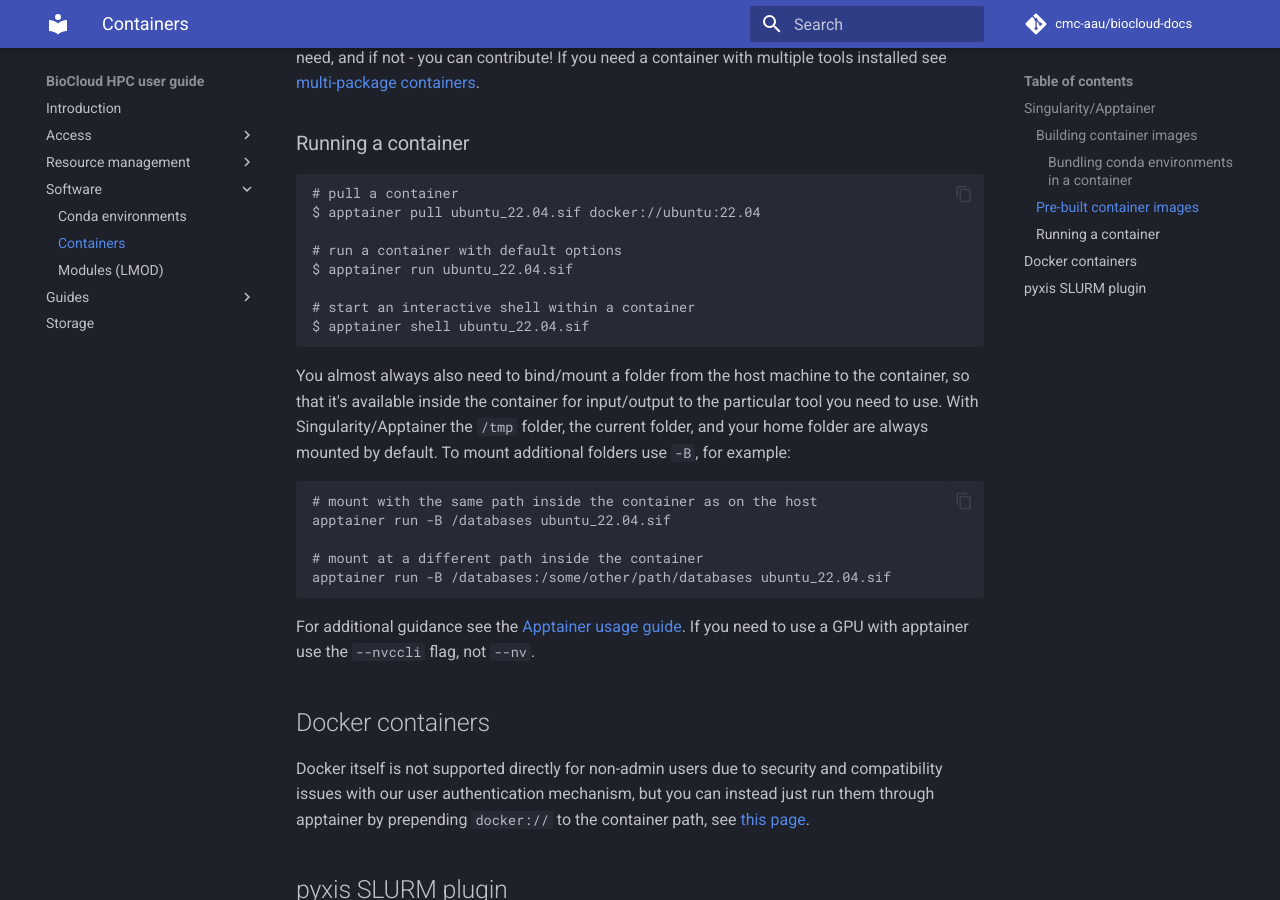
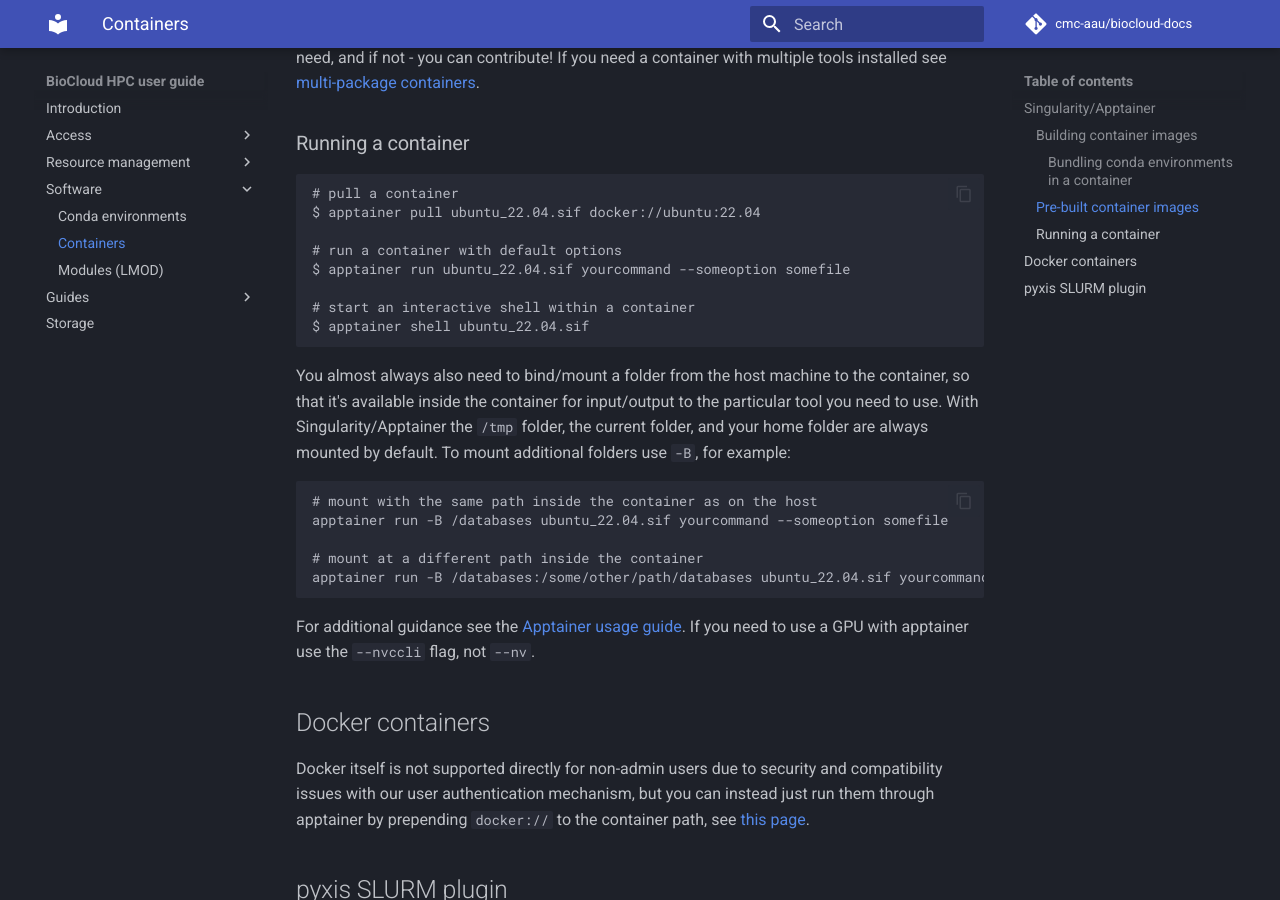
Before and after one commit to cmc-aau/hpc-docs, an MkDocs documentation site: the page built from docs/software/containers.md, in a window 1280 px wide and 900 px high, scrolled down 1809 px. Built offline with MkDocs 1.6.1 and Material for MkDocs 9.7.7, drawn with Linux system fonts in a browser that asks for light colours; comment, search, counter and statistics services are not loaded.

Commit message:
add command

````diff
--- a/docs/software/containers.md
+++ b/docs/software/containers.md
@@ -40,7 +40,7 @@ Usually it's not needed to build a container yourself unless you want to customi
 $ apptainer pull ubuntu_22.04.sif docker://ubuntu:22.04
 
 # run a container with default options
-$ apptainer run ubuntu_22.04.sif
+$ apptainer run ubuntu_22.04.sif yourcommand --someoption somefile
 
 # start an interactive shell within a container
 $ apptainer shell ubuntu_22.04.sif
@@ -49,10 +49,10 @@ $ apptainer shell ubuntu_22.04.sif
 You almost always also need to bind/mount a folder from the host machine to the container, so that it's available inside the container for input/output to the particular tool you need to use. With Singularity/Apptainer the `/tmp` folder, the current folder, and your home folder are always mounted by default. To mount additional folders use `-B`, for example:
 ```
 # mount with the same path inside the container as on the host
-apptainer run -B /databases ubuntu_22.04.sif
+apptainer run -B /databases ubuntu_22.04.sif yourcommand --someoption somefile
 
 # mount at a different path inside the container
-apptainer run -B /databases:/some/other/path/databases ubuntu_22.04.sif
+apptainer run -B /databases:/some/other/path/databases ubuntu_22.04.sif yourcommand --someoption somefile
 ```
 
 For additional guidance see the [Apptainer usage guide](https://apptainer.org/docs/user/main/index.html). If you need to use a GPU with apptainer use the `--nvccli` flag, not `--nv`.
````
